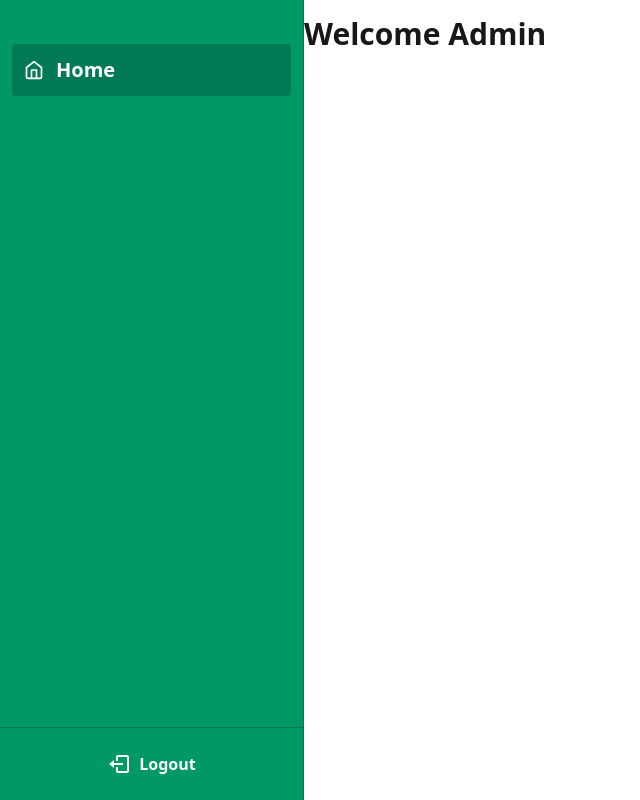
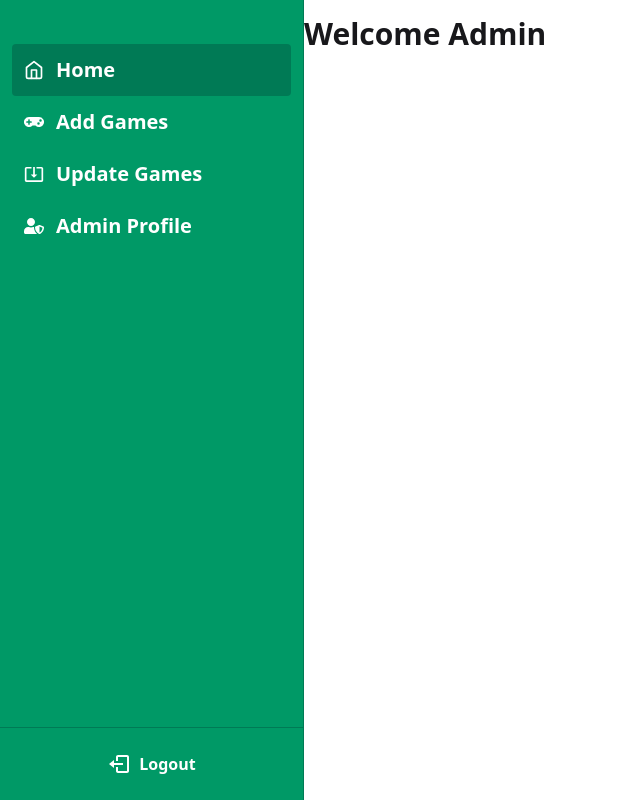
Before and after one commit to islamemon59/poki-admin-dashboard, a React (Vite) app: page / in a window 1280 px wide. Shown: the whole page, without its empty margins (0-640 px from the left). Built offline with nearby package versions, Linux system fonts and the light colour scheme.

Commit message:
admin route and icons added

```diff
--- a/src/Components/DashboardNavLinks/DashboardNavLinks.jsx
+++ b/src/Components/DashboardNavLinks/DashboardNavLinks.jsx
@@ -1,15 +1,14 @@
-
 import { NavLink } from "react-router";
 import { FiHome } from "react-icons/fi";
+import { FaGamepad, FaUserShield } from "react-icons/fa";
+import { MdSystemUpdateAlt } from "react-icons/md";
 
 const DashboardNavLinks = () => {
-
   const linkClasses = ({ isActive }) =>
     `${
       isActive ? "bg-emerald-700 dark:bg-emerald-800" : ""
-    } flex items-center gap-3 rounded p-3 text-white transition-colors
-    hover:bg-emerald-600 hover:text-black
-    dark:hover:bg-emerald-500 dark:hover:text-white`;
+    } flex items-center gap-3 rounded p-3 text-white transition-colors duration-400
+    hover:bg-emerald-100/30 hover:text-black`;
 
   return (
     <ul className="flex flex-1 flex-col gap-1 py-3">
@@ -20,6 +19,26 @@ const DashboardNavLinks = () => {
             Home
           </div>
         </NavLink>
+        <NavLink to="/addGames" className={linkClasses}>
+          <FaGamepad className="text-xl" />
+          <div className="flex flex-1 flex-col text-xl font-semibold overflow-hidden truncate">
+            Add Games
+          </div>
+        </NavLink>
+
+        <NavLink to="/updateGames" className={linkClasses}>
+          <MdSystemUpdateAlt className="text-xl" />
+          <div className="flex flex-1 flex-col text-xl font-semibold overflow-hidden truncate">
+            Update Games
+          </div>
+        </NavLink>
+
+        <NavLink to="/adminProfile" className={linkClasses}>
+          <FaUserShield className="text-xl" />
+          <div className="flex flex-1 flex-col text-xl font-semibold overflow-hidden truncate">
+            Admin Profile
+          </div>
+        </NavLink>
       </li>
     </ul>
   );
--- a/src/Layout/DashboardLayout.jsx
+++ b/src/Layout/DashboardLayout.jsx
@@ -95,7 +95,7 @@ const DashboardLayout = () => {
         <footer className="border-t border-emerald-700 dark:border-emerald-800 p-3">
           <button
             onClick={handleLogOut}
-            className="flex w-full items-center justify-center gap-2 rounded p-3 font-bold text-white transition-colors hover:text-black dark:hover:text-emerald-300"
+            className="flex w-full items-center justify-center gap-2 rounded p-3 font-bold text-white transition-colors hover:text-red-500 dark:hover:text-emerald-300"
           >
             <BiLogOut size={24} />
             Logout
```
Also changed, not shown: public/bg-diamante.svg (added).
